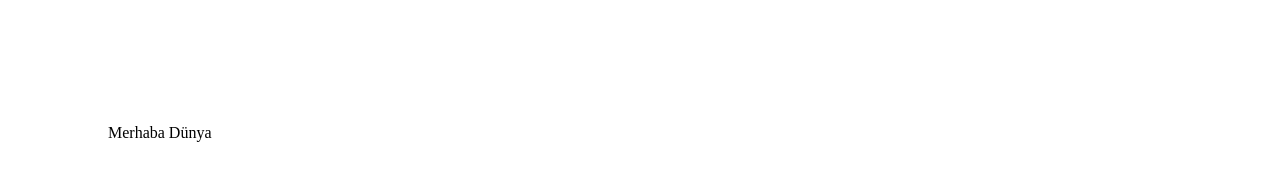
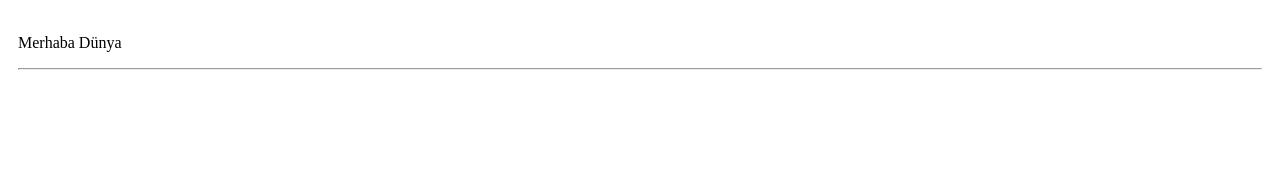
Before and after one commit to talacakoc/talacakoc.github.io, a plain HTML site: page index.html in a window 1280 px wide. Drawn offline with Linux system fonts and the light colour scheme.

Commit message:
cizgi ekledim

```diff
--- a/index.html
+++ b/index.html
@@ -1,17 +1,19 @@
 <!DOCTYPE html>
 <html lang="tr">
   <head>
+    <title>Tacettin Alacakoç</title>
     <meta charset="utf-8">
   <style>
     body{
-      padding:100px;
+      padding:10px;
 
     }
   </style>
-    <title>Tacettin Alacakoç</title>
+
   </head>
   <body>
 <p> Merhaba Dünya
 </p>
+    <hr/>
   </body>
 </html>
```
